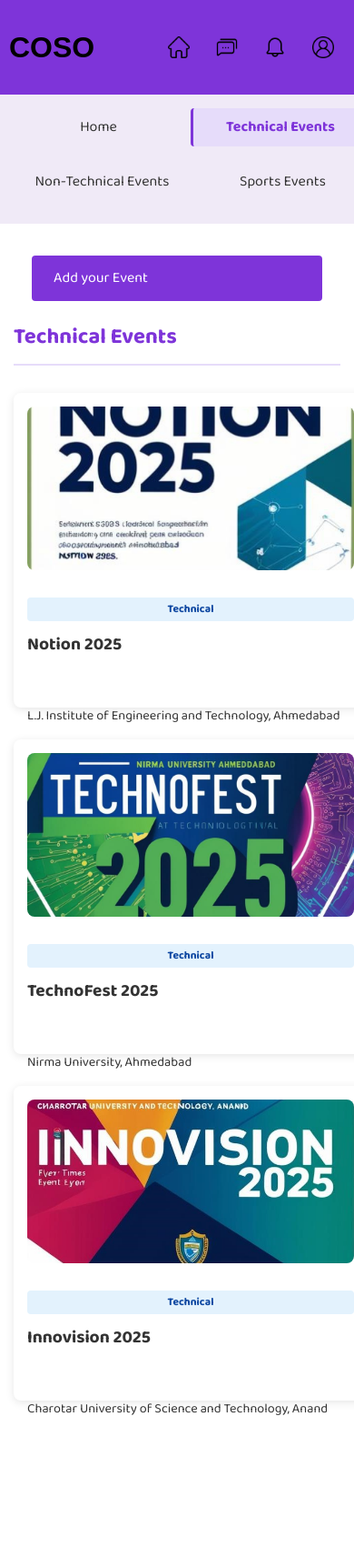
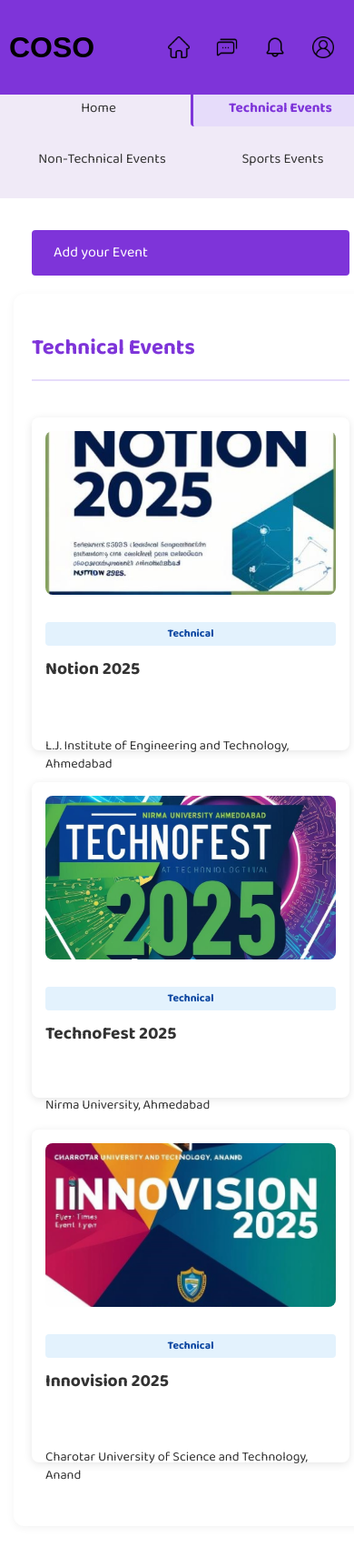
Before and after one commit to DhruvGohel46/COSO, a Django app: template coso_project/templates/index.html in a window 390 px wide. Shown: the whole page at 91% size. Before the commit the page ends 1556 px from the top, so only its background shows below. Run offline with Django 4.2, Linux system fonts and the light colour scheme; the template is opened without the code that fills it, so the values that code supplies are empty; some web fonts are replaced.

Commit message:
Update index.css

```diff
--- a/coso_project/static/css/index.css
+++ b/coso_project/static/css/index.css
@@ -6,6 +6,8 @@ body {
   color: #333;
   margin: 0;
   padding: 0;
+  overflow-x: hidden;
+  max-width: 100%;
 }
 
 .button {
@@ -31,6 +33,11 @@ header {
   justify-content: space-between;
   padding: 10px 20px;
   height: 10vh;
+  position: fixed;  /* Change from static to fixed */
+  top: 0;          /* Stick to top */
+  left: 0;         /* Align to left edge */
+  right: 0;        /* Align to right edge */
+  z-index: 1000;   /* Ensure header stays on top */
 }
 
 header img {
@@ -168,10 +175,9 @@ nav a:hover {
 }
 
 .event-card {
-  width: 80%;
+  width: 100%;
   /* Full width of the card */
   display: flex;
-
   /* Enable flex layout */
   align-items: flex-start;
   /* Align children at the top */
@@ -180,6 +186,7 @@ nav a:hover {
   padding: 20px;
   box-shadow: 0 2px 10px rgba(0, 0, 0, 0.1);
   transition: transform 0.3s ease, box-shadow 0.3s ease;
+  box-sizing: border-box;
 }
 
 .event-card:hover {
@@ -246,8 +253,7 @@ nav a:hover {
 .event-card .details {
   flex: 0 0 60%;
   /* Allocate the remaining 60% of the width for event details */
-  padding-left: 20px;
-  /* Add some space between the image and the details */
+
 }
 
 form {
@@ -334,17 +340,22 @@ form button:hover {
 .page-container {
   display: flex;
   min-height: 100vh;
+  overflow-x: hidden;
+  position: relative;
+  padding-top: 10vh; /* Add padding equal to header height */
 }
 
 .sidebar {
-  width: 250px;
+  width: 180px; /* Reduced from 250px */
   background-color: #f0eaf7;
-  padding: 20px;
+  padding: 15px;
   box-shadow: 2px 0 5px rgba(0, 0, 0, 0.1);
-  position: sticky;
-  top: 0;
-  height: 100vh;
+  position: fixed; /* Change to fixed */
+  top: 13.7vh;      /* Update to match header height */
+  left: 0;
+  height: calc(100vh - 10vh); /* Subtract header height */
   overflow-y: auto;
+  z-index: 100;
 }
 
 .sidebar-title {
@@ -362,16 +373,17 @@ form button:hover {
 }
 
 .sidebar-menu li {
-  margin-bottom: 10px;
+  margin-bottom: 8px;
 }
 
 .sidebar-menu a {
   text-decoration: none;
   color: #333;
   display: block;
-  padding: 10px;
+  padding: 8px 12px;
   border-radius: 4px;
   transition: background-color 0.3s ease;
+  font-size: 0.95rem;
 }
 
 .sidebar-menu a:hover,
@@ -388,26 +400,34 @@ form button:hover {
 /* Main Content Adjustments */
 .main-content {
   flex: 1;
-  padding: 20px;
+  padding: 30px;
+  margin-left: 180px; /* Match sidebar width */
+  width: calc(100% - 180px);
+  margin-top: 0; /* Remove any top margin since we added padding to page-container */
 }
 
 /* Event Category Sections */
 .event-category {
-  margin-bottom: 40px;
+  margin-bottom: 40px; /* Reduced from 60px */
+  padding: 20px;
+  background: #fff;
+  border-radius: 12px;
+  box-shadow: 0 2px 10px rgba(0, 0, 0, 0.05);
 }
 
 .event-category h2 {
   color: #7e34d9;
-  padding-bottom: 10px;
+  padding-bottom: 15px;
   border-bottom: 2px solid #e6dcfa;
-  margin-bottom: 20px;
+  margin-bottom: 30px;
 }
 
 /* Adjust event card layout */
 .events-container {
   display: grid;
   grid-template-columns: repeat(2, 1fr);
-  gap: 20px;
+  gap: 30px; /* Increased gap between cards */
+  margin-bottom: 20px;
 }
 
 /* Category Badge */
@@ -663,6 +683,29 @@ form button:hover {
   .post-photos {
     margin: 10px 0;
     border-radius: 6px;
+  }
+
+  .sidebar {
+    width: 100%;
+    height: auto;
+    position: static;
+    padding: 10px;
+    top: auto;
+    margin-top: 0;
+  }
+
+  .main-content {
+    margin-left: 0;
+    width: 100%;
+    padding: 15px;
+  }
+
+  .page-container {
+    flex-direction: column;
+  }
+
+  .event-category {
+    margin-bottom: 30px;
   }
 }
 
```
